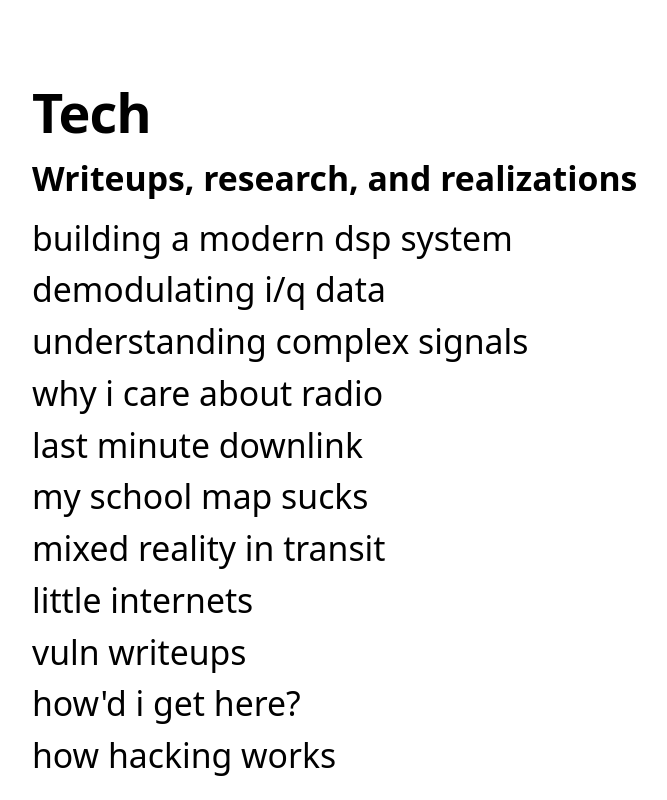
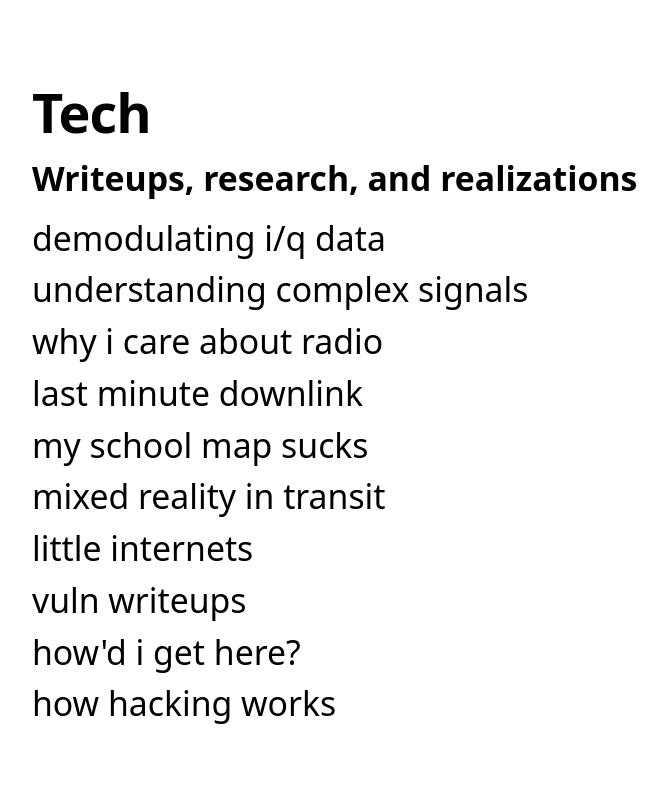
Before and after one commit to aunyks/blog, a Next.js app: page /tech in a window 1280 px wide. Shown: the whole page, without its empty margins (76-743 px from the left). Built offline with nearby package versions, Linux system fonts and the light colour scheme.

Commit message:
putting homemade signal processing stack to the side for now

```diff
--- a/pages/tech/index.js
+++ b/pages/tech/index.js
@@ -7,7 +7,6 @@ export default function Tech() {
       pageTitle="Tech"
       title="Tech"
       subtitle="Writeups, research, and realizations">
-      <Link href="/2020/11/building-a-modern-dsp-system">building a modern dsp system</Link>
       <Link href="/2020/11/demodulating-iq-data">demodulating i/q data</Link>
       <Link href="/2020/11/understanding-complex-signals">understanding complex signals</Link>
       <Link href="/2020/10/why-i-care-about-radio">why i care about radio</Link>
```
